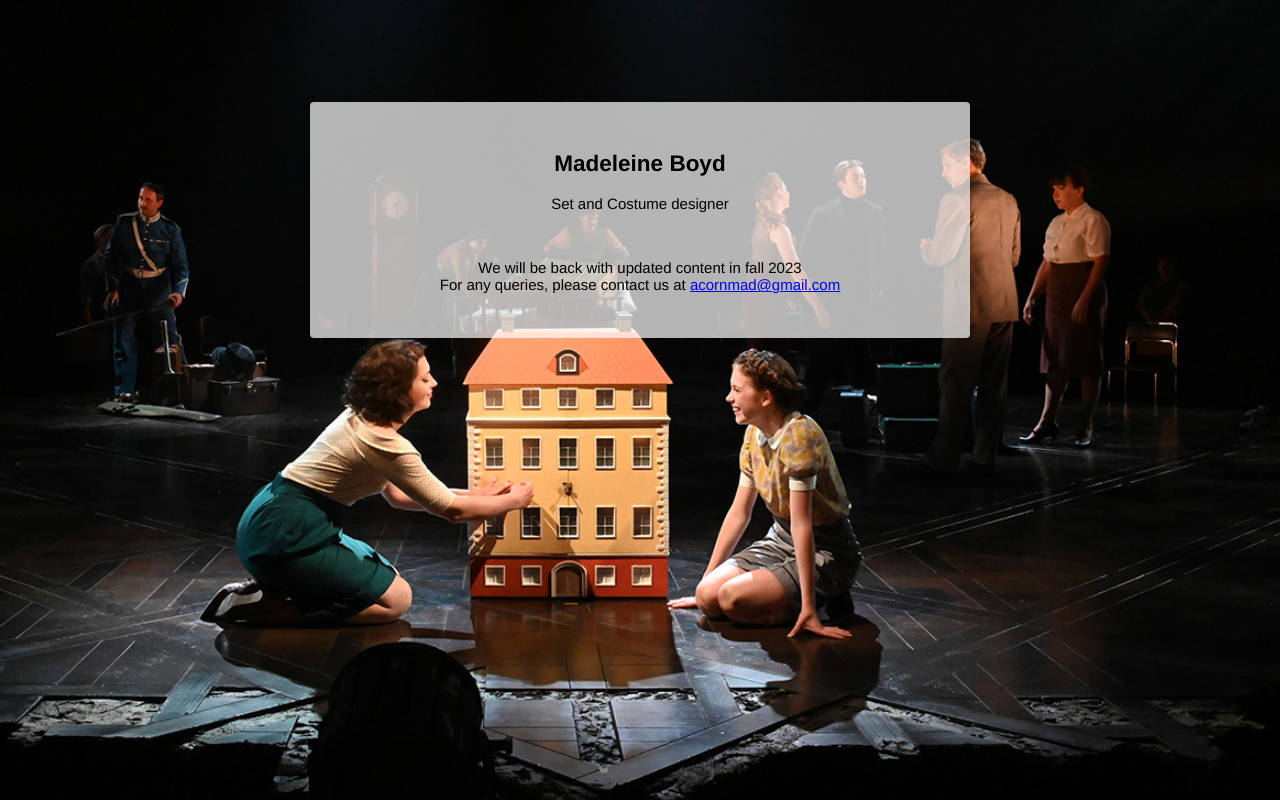
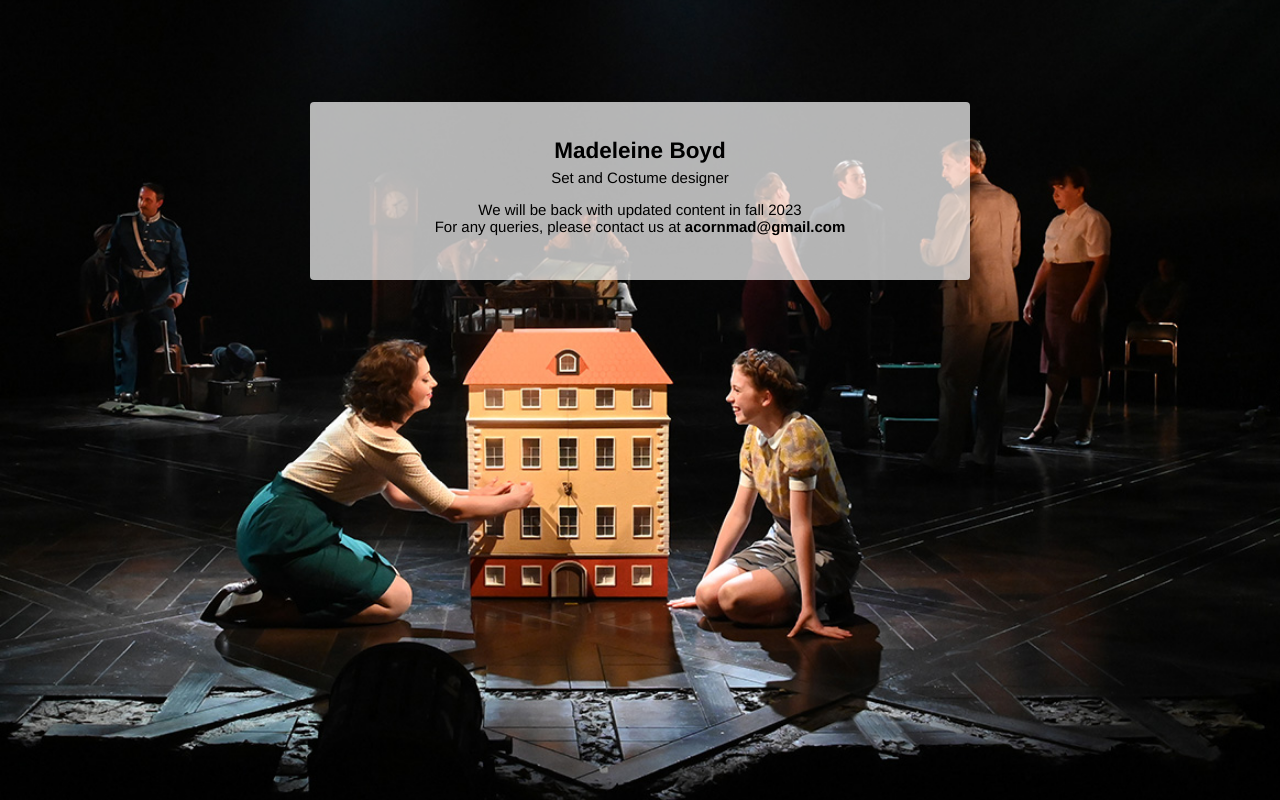
Before and after one commit to roughprada/madeleineboyd, a plain HTML site: page index.html in a window 1280 px wide. Drawn offline with Linux system fonts and the light colour scheme.

Commit message:
more email stuff

```diff
--- a/index.html
+++ b/index.html
@@ -29,6 +29,9 @@
 		    padding: 1vw;
 		    font-size: 1em;
 		}
+		h2 {
+			line-height: 0px;
+		}
    	</style>
 
 	<body>
@@ -43,9 +46,9 @@
 	<br><br><br><br><br><br>
 	<div style="text-align: center;margin: 0 auto;background-color: rgba(255,255,255,0.7);max-width: 600px;padding: 2em;border-radius: 4px;" width="100%">
 		<h2><b>Madeleine Boyd</b></h2>
-		<p>Set and Costume designer</p><br>
+		<p>Set and Costume designer</p>
 		<p>We will be back with updated content in fall 2023<br>
-			For any queries, please contact us at <a href="mailto:acornmad@gmail.com">acornmad@gmail.com</a></p>
+			For any queries, please contact us at <a style="color: black; font-weight: 800; text-decoration: none;" href="mailto:acornmad@gmail.com">acornmad@gmail.com</a></p>
 	</div>
 </body>
 </html>
```
